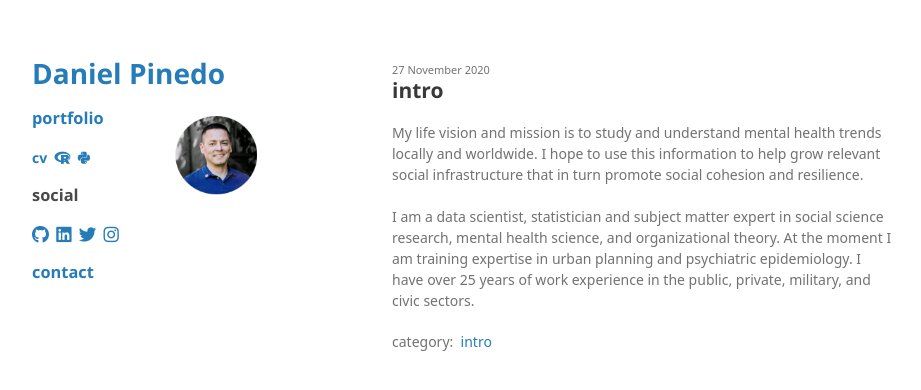
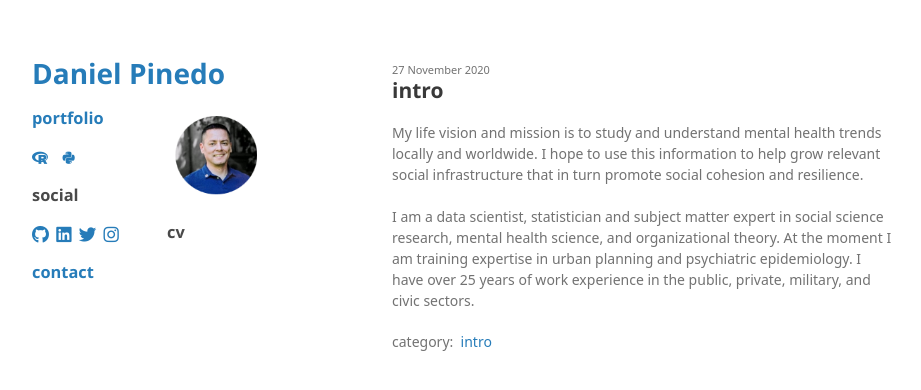
Before and after one commit to odenipinedo/odenipinedo.github.io, a Jekyll site: the page built from index.html, in a window 1280 px wide. Shown: the top 390 px of the page, without its empty margins (178-1099 px from the left). Built offline with Jekyll 4.4.1, drawn with Linux system fonts in a browser that asks for light colours; nearby versions of some CDN libraries; some web fonts are replaced; the repository's description, which GitHub fills in, is left out.

Commit message:
Update head.html

```diff
--- a/_includes/head.html
+++ b/_includes/head.html
@@ -4,11 +4,8 @@
     <div class="bottom">
       <h3><a href="/portfolio">portfolio</h3>
       <div class="list-group">
-        <a href="/cv" class="btn">
-          <b>cv</b>&nbsp;
-        </a>
         <a href="https://pinedo.org/R" class="btn">
-          <i class="fab fa-r-project"></i>&nbsp;
+          <i class="fab fa-r-project"></i>&nbsp; &nbsp;
         </a>
         <a href="https://pinedo.org/Python" class="btn">
           <i class="fab fa-python"></i>
@@ -68,6 +65,11 @@
           <div><img src="https://pinedo.org/assets/png/round.png" alt="dp"></div>
         </div>
       </div>
+      <div class="bottom">
+        <a href="/cv" class="btn">
+          <h3>cv</h3>
+        </a>
+      </div>
     </div>
 
 </div>
```
